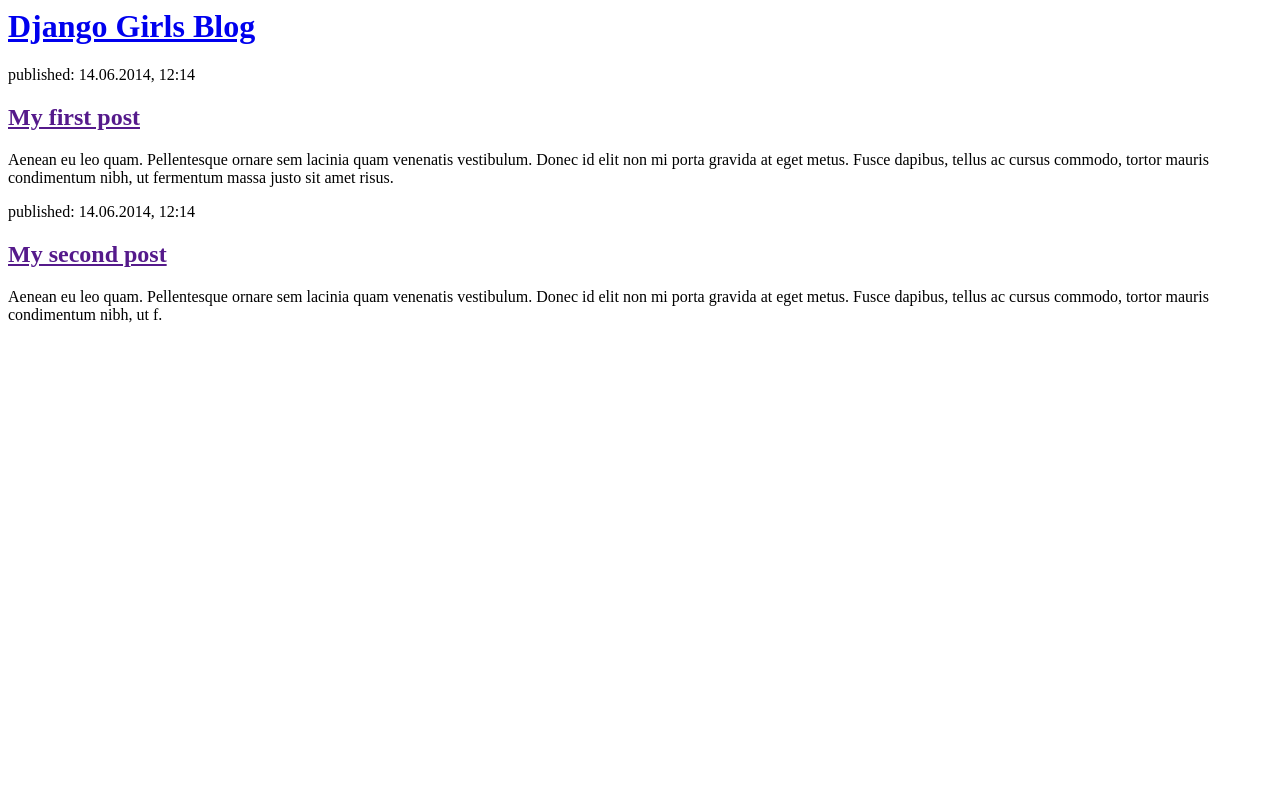
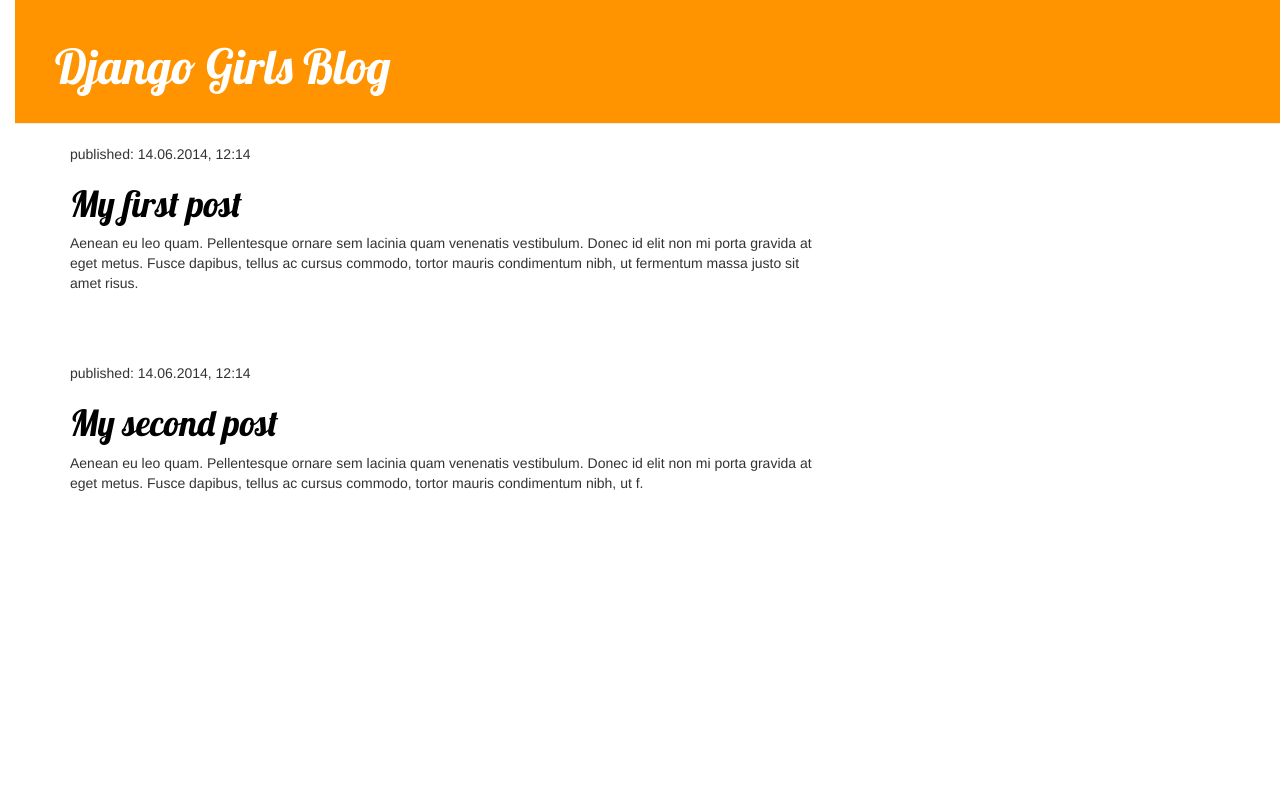
Before and after one commit to blayansilva/my-first-blog, a Django app: page / in a window 1280 px wide. Run offline with Django 3.2, Linux system fonts and the light colour scheme; some libraries are stand-ins or nearby versions.

Commit message:
Agregadas vistas y plantilla para el detalle del post del blog así como también CSS para el sitio.

```diff
--- /dev/null
+++ b/blog/static/css/blog.css
@@ -0,0 +1,56 @@
+h1 a {
+    color: #FCA205;
+}
+body {
+    padding-left: 15px;
+}
+h1 a {
+    color: #FCA205;
+    font-family: 'Lobster';
+}
+.page-header {
+    background-color: #ff9400;
+    margin-top: 0;
+    padding: 20px 20px 20px 40px;
+}
+
+.page-header h1, .page-header h1 a, .page-header h1 a:visited, .page-header h1 a:active {
+    color: #ffffff;
+    font-size: 36pt;
+    text-decoration: none;
+}
+
+.content {
+    margin-left: 40px;
+}
+
+h1, h2, h3, h4 {
+    font-family: 'Lobster', cursive;
+}
+
+.date {
+    color: #828282;
+}
+
+.save {
+    float: right;
+}
+
+.post-form textarea, .post-form input {
+    width: 100%;
+}
+
+.top-menu, .top-menu:hover, .top-menu:visited {
+    color: #ffffff;
+    float: right;
+    font-size: 26pt;
+    margin-right: 20px;
+}
+
+.post {
+    margin-bottom: 70px;
+}
+
+.post h1 a, .post h1 a:visited {
+    color: #000000;
+}
--- a/blog/templates/blog/post_list.html
+++ b/blog/templates/blog/post_list.html
@@ -1,22 +1,48 @@
+{% load staticfiles %}
 <html>
     <head>
         <title>Django Girls blog</title>
+        <link rel="stylesheet" href="//maxcdn.bootstrapcdn.com/bootstrap/3.2.0/css/bootstrap.min.css">
+        <link rel="stylesheet" href="//maxcdn.bootstrapcdn.com/bootstrap/3.2.0/css/bootstrap-theme.min.css">
+        <link rel="stylesheet" href="{% static 'css/blog.css' %}">
+        <link href="//fonts.googleapis.com/css?family=Lobster&subset=latin,latin-ext" rel="stylesheet" type="text/css">
     </head>
     <body>
-        <div>
+        <div class="page-header">
             <h1><a href="/">Django Girls Blog</a></h1>
         </div>
+        <div class="content container">
+            <div class="row">
+                <div class="col-md-8">
 
-        <div>
+            <div class="post">
             <p>published: 14.06.2014, 12:14</p>
-            <h2><a href="">My first post</a></h2>
+            <h1><a href="">My first post</a></h1>
             <p>Aenean eu leo quam. Pellentesque ornare sem lacinia quam venenatis vestibulum. Donec id elit non mi porta gravida at eget metus. Fusce dapibus, tellus ac cursus commodo, tortor mauris condimentum nibh, ut fermentum massa justo sit amet risus.</p>
         </div>
 
-        <div>
+                </div>
+
+            </div>
+
+        </div>
+
+        <div class="content container">
+            <div class="row">
+                <div class="col-md-8">
+            <div class="post">
             <p>published: 14.06.2014, 12:14</p>
-            <h2><a href="">My second post</a></h2>
+            <h1><a href="">My second post</a></h1>
             <p>Aenean eu leo quam. Pellentesque ornare sem lacinia quam venenatis vestibulum. Donec id elit non mi porta gravida at eget metus. Fusce dapibus, tellus ac cursus commodo, tortor mauris condimentum nibh, ut f.</p>
         </div>
+
+
+                </div>
+
+            </div>
+
+        </div>
+
+
     </body>
 </html>
```
Also changed, not shown: blog/templates/blog/base.html (added, +23 -0 lines).
